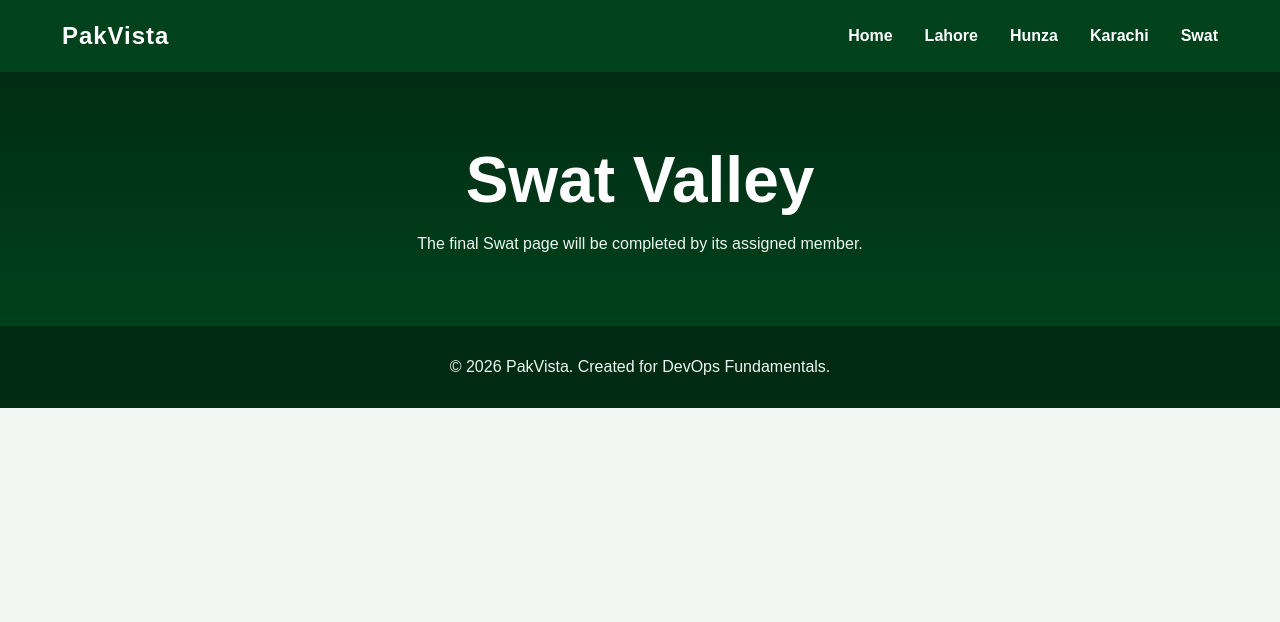
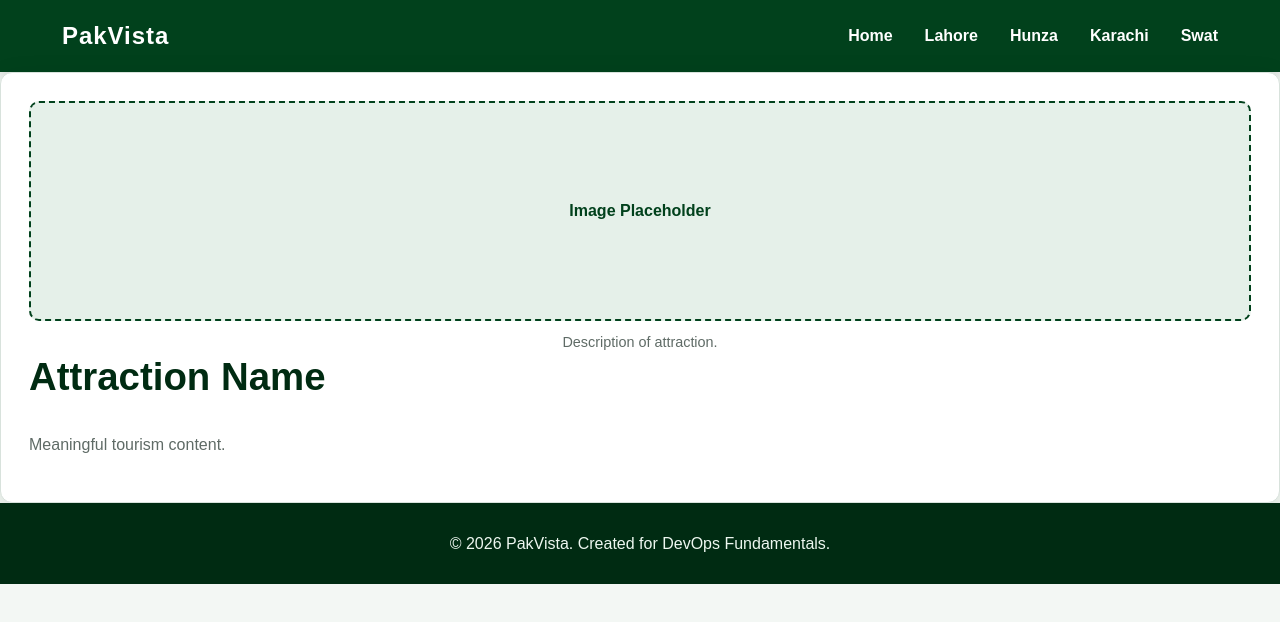
Before and after one commit to Xenon-Life/pakvista-cicd, a website built with Parcel: page swat.html in a window 1280 px wide. Built offline with nearby package versions, Linux system fonts and the light colour scheme.

Commit message:
Update swat.html

```diff
--- a/swat.html
+++ b/swat.html
@@ -21,14 +21,26 @@
     </nav>
   </header>
 
-  <main>
-    <section class="page-banner">
-      <div class="container">
-        <h1>Swat Valley</h1>
-        <p>The final Swat page will be completed by its assigned member.</p>
-      </div>
-    </section>
-  </main>
+  <article class="content-card">
+  <figure>
+    <div
+      class="img-placeholder"
+      role="img"
+      aria-label="Image placeholder"
+    >
+      Image Placeholder
+    </div>
+    <figcaption>
+      Description of attraction.
+    </figcaption>
+  </figure>
+
+  <h2>Attraction Name</h2>
+
+  <p>
+    Meaningful tourism content.
+  </p>
+</article>
 
   <footer class="site-footer">
     <div class="container">
```
